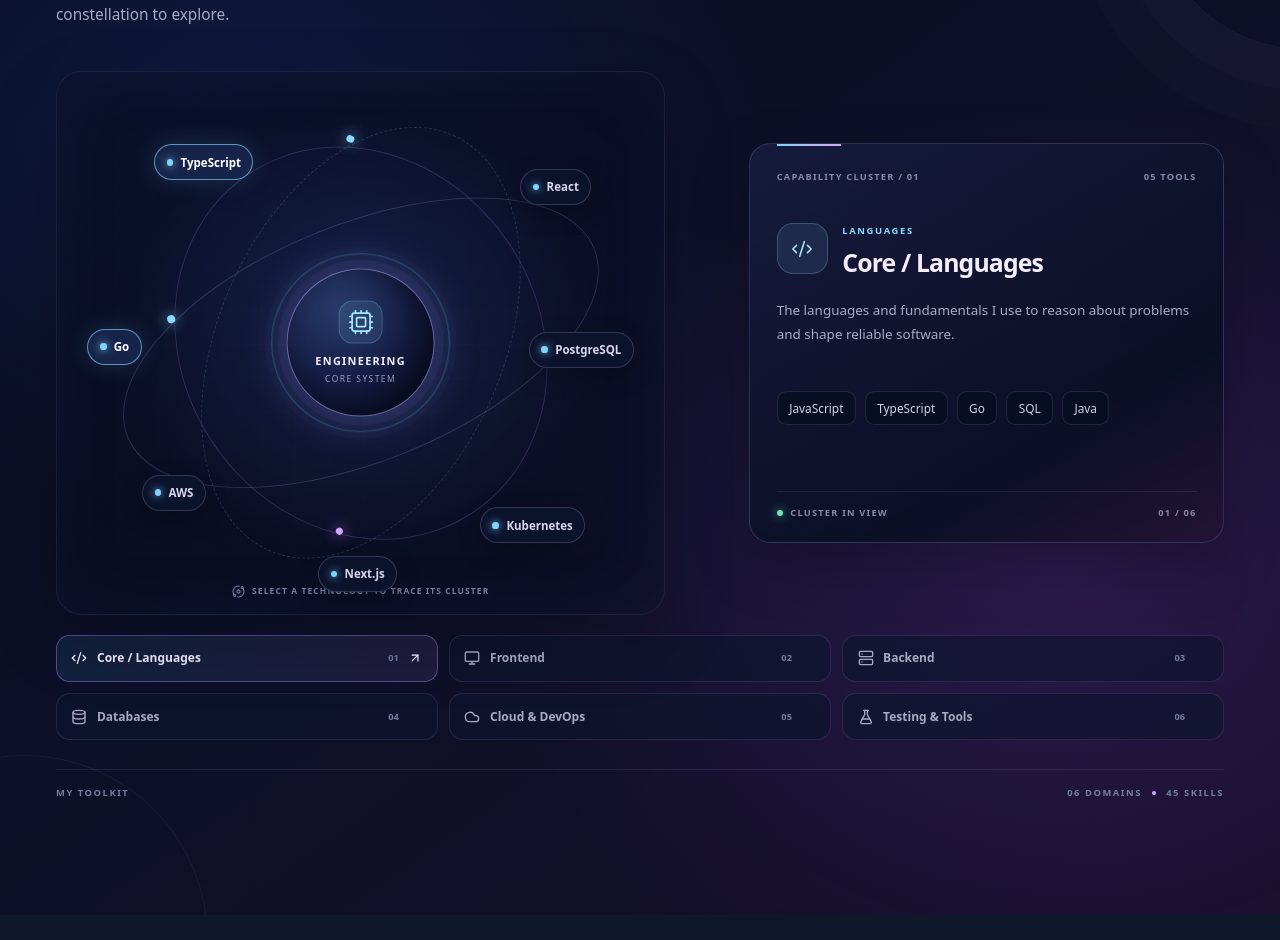
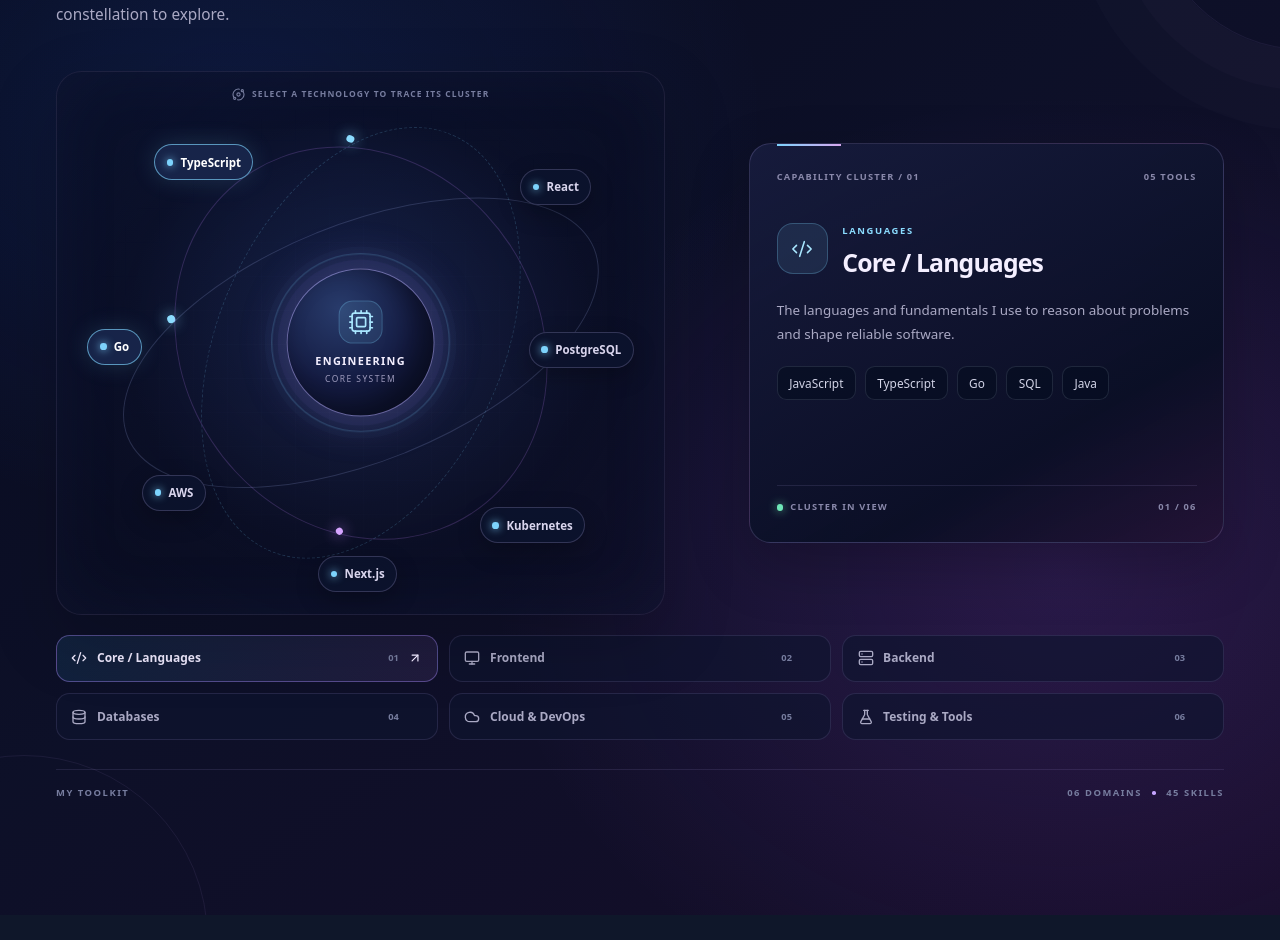
Before and after one commit to saumyasrivastava08/saumya-srivastava, a Next.js app: page / in a window 1280 px wide. Shown: the part 3709-4649 px from the top of the page. Built offline with nearby package versions, Linux system fonts and the light colour scheme.

Commit message:
Fix skill cluster and orbit caption overlap

```diff
--- a/styles/components.css
+++ b/styles/components.css
@@ -2316,3 +2316,34 @@
 @media(max-width:900px){.skills-universe{grid-template-columns:1fr}.skills-orbit-stage{max-height:none;aspect-ratio:1.3}.skills-detail-panel{min-height:23rem}}
 @media(max-width:640px){.skills-section{padding:4.8rem 0}.skills-container{padding:0 1.1rem}.skills-universe{margin-top:2rem;gap:1rem}.skills-orbit-stage{aspect-ratio:1;max-height:29rem;border-radius:1.1rem}.skills-core{width:7.4rem;height:7.4rem}.skills-core-icon{width:2.2rem;height:2.2rem;margin-bottom:.4rem}.skills-core strong{font-size:.56rem}.skills-core>span{font-size:.46rem}.skills-feature{padding:.42rem .56rem;font-size:.62rem}.feature-one{top:13%;left:5%}.feature-two{top:17%;right:3%}.feature-three{top:46%;left:1%}.feature-four{top:47%;right:1%}.feature-five{bottom:19%;left:4%}.feature-six{bottom:14%;right:3%}.feature-seven{bottom:5%;left:39%}.skills-stage-caption{bottom:.65rem;font-size:.44rem;letter-spacing:.08em}.skills-detail-panel{min-height:25rem;padding:1.25rem}.skills-detail-footer{right:1.25rem;left:1.25rem}.skills-cluster-nav{grid-template-columns:repeat(2,minmax(0,1fr));gap:.55rem}.skills-cluster-button{padding:.75rem .65rem;gap:.45rem}.skills-cluster-button>span:nth-child(2){font-size:.68rem}.skills-total-line{font-size:.5rem;letter-spacing:.1em}}
 @media(prefers-reduced-motion:reduce){.skills-core-halo,.skills-detail-tags span{animation:none}.skills-feature,.skills-cluster-button{transition:none}}
+
+
+/* SKILLS OVERLAP FIX — let dense clusters grow naturally */
+.skills-detail-panel {
+  display: flex;
+  flex-direction: column;
+  min-height: 25rem;
+  height: auto;
+  overflow: visible;
+}
+.skills-detail-description { min-height: 0; }
+.skills-detail-tags { flex: 0 0 auto; }
+.skills-detail-footer {
+  position: static;
+  right: auto;
+  bottom: auto;
+  left: auto;
+  margin-top: auto;
+  padding-top: .9rem;
+  padding-bottom: .05rem;
+}
+.skills-stage-caption {
+  top: 1rem;
+  bottom: auto;
+}
+@media (max-width: 640px) {
+  .skills-detail-panel { min-height: 0; }
+  .skills-detail-footer { margin-top: 1.5rem; }
+  .skills-stage-caption { top: .65rem; bottom: auto; }
+  .feature-seven { bottom: 7%; }
+}
```
